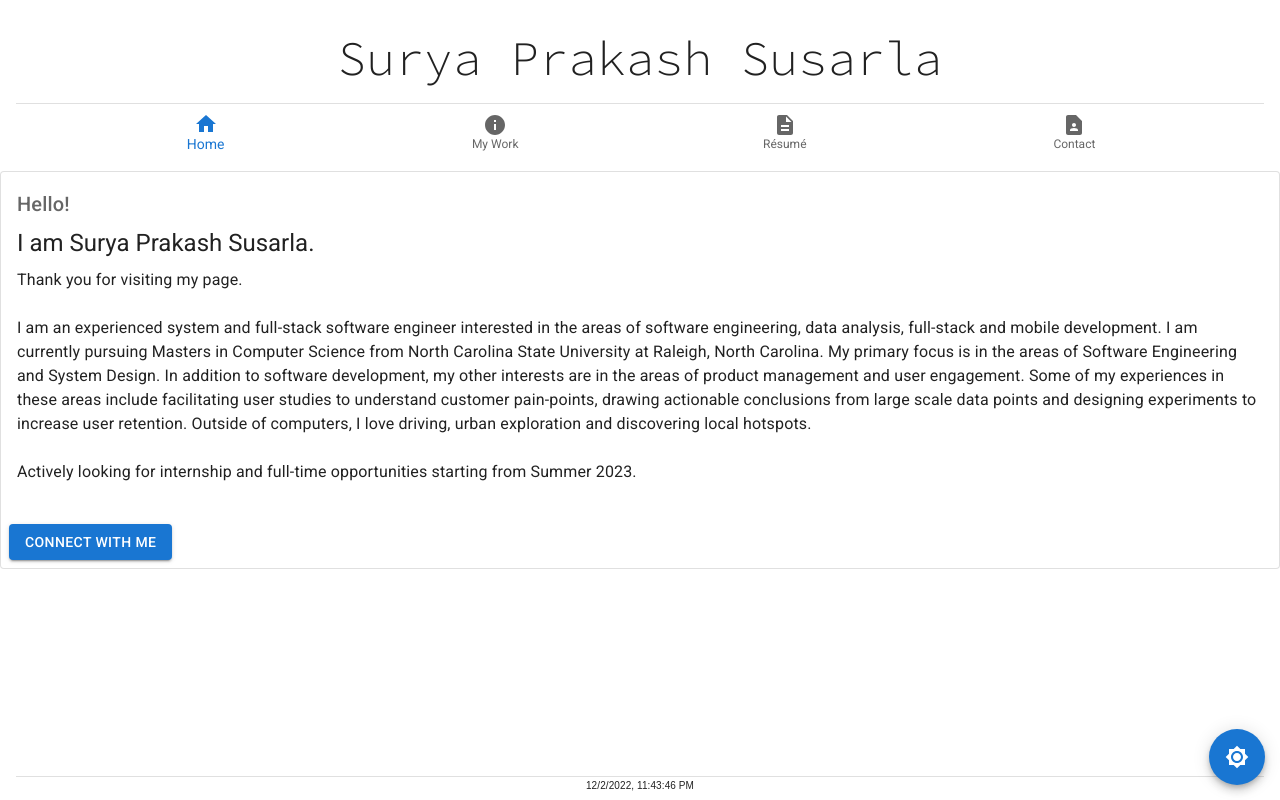
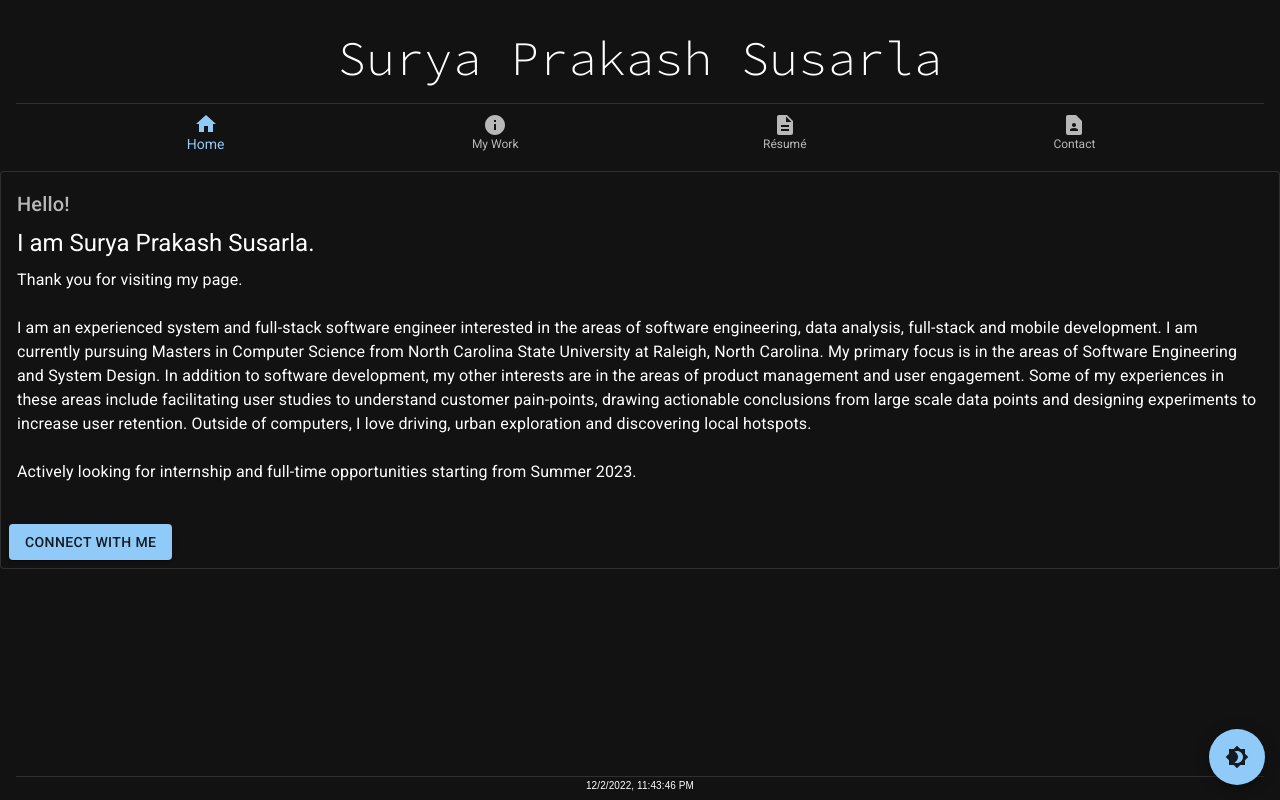
Before and after one commit to surya-prakash-susarla/surya-prakash-susarla.github.io, a React (Create React App) app: page / in a window 1280 px wide. Built offline with nearby package versions, Linux system fonts and the light colour scheme; a web font is replaced by a local one.

Commit message:
change default mode to dark

```diff
--- a/src/components/main.tsx
+++ b/src/components/main.tsx
@@ -17,7 +17,7 @@
 const ThemeModeContext = React.createContext({ toggleColorMode: () => {} });
 
 export const MainComponent: React.FC = () => {
-  const [mode, setMode] = React.useState<"light" | "dark">("light");
+  const [mode, setMode] = React.useState<"light" | "dark">("dark");
   const colorMode = React.useMemo(
     () => ({
       toggleColorMode: () => {
```
